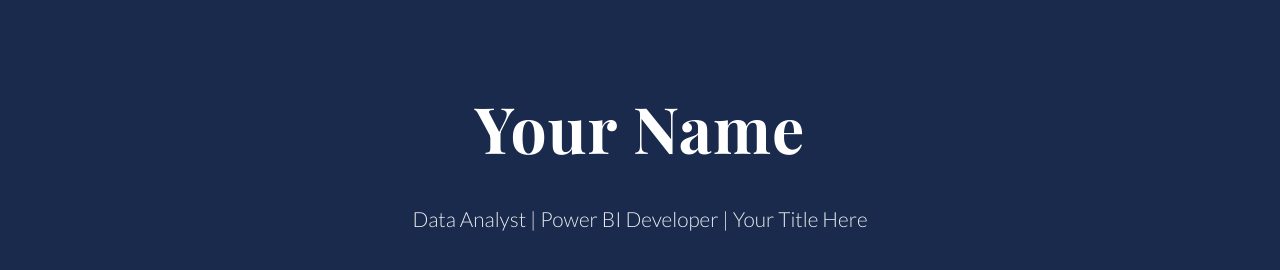
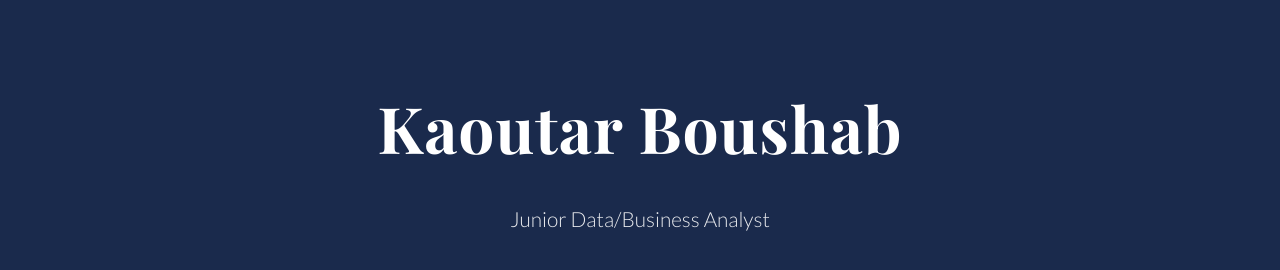
Before and after one commit to kaoutar-hash/kaoutar-hash.github.io, a plain HTML site: page index.html in a window 1280 px wide. Shown: the top 270 px of the page. Drawn offline with nearby package versions, Linux system fonts and the light colour scheme.

Commit message:
Update portfolio title and personal information

```diff
--- a/index.html
+++ b/index.html
@@ -5,7 +5,7 @@
     <meta name="viewport" content="width=device-width, initial-scale=1.0">
 
     <!--💡UPDATE: Change the title to your name-->
-    <title>Your Name | Data Analysis Portfolio</title>
+    <title>Kaoutar Boushab | Junior Data/Business Analysis Portfolio</title>
 
     <!--💡UPDATE: Add your favicon here. You can generate one at realfavicongenerator.net-->
     <link rel="icon" type="image/png" href="/favicon-32x32.png">
@@ -28,11 +28,11 @@
 <header>
     <div class="container">
         <!--💡UPDATE: Change to your name and title-->
-        <h1>Your Name</h1>
-        <p>Data Analyst | Power BI Developer | Your Title Here</p>
+        <h1>Kaoutar Boushab</h1>
+        <p>Junior Data/Business Analyst</p>
         <div class="social-links">
             <!--💡UPDATE: Add your social media links and CV file-->
-            <a href="[YOUR_LINKEDIN_URL]" target="_blank" title="LinkedIn"><i class="fab fa-linkedin"></i></a>
+            <a href="www.linkedin.com/in/kaoutar-boushab-5988033a6" target="_blank" title="LinkedIn"><i class="fab fa-linkedin"></i></a>
             <a href="[YOUR_GITHUB_URL]" target="_blank" title="GitHub"><i class="fab fa-github"></i></a>
             <a href="[YOUR_YOUTUBE_URL]" target="_blank" title="YouTube"><i class="fab fa-youtube"></i></a>
             <a href="assets/Your_Name_CV.pdf" download title="Download CV"><i class="fas fa-file-arrow-down"></i></a>
```
